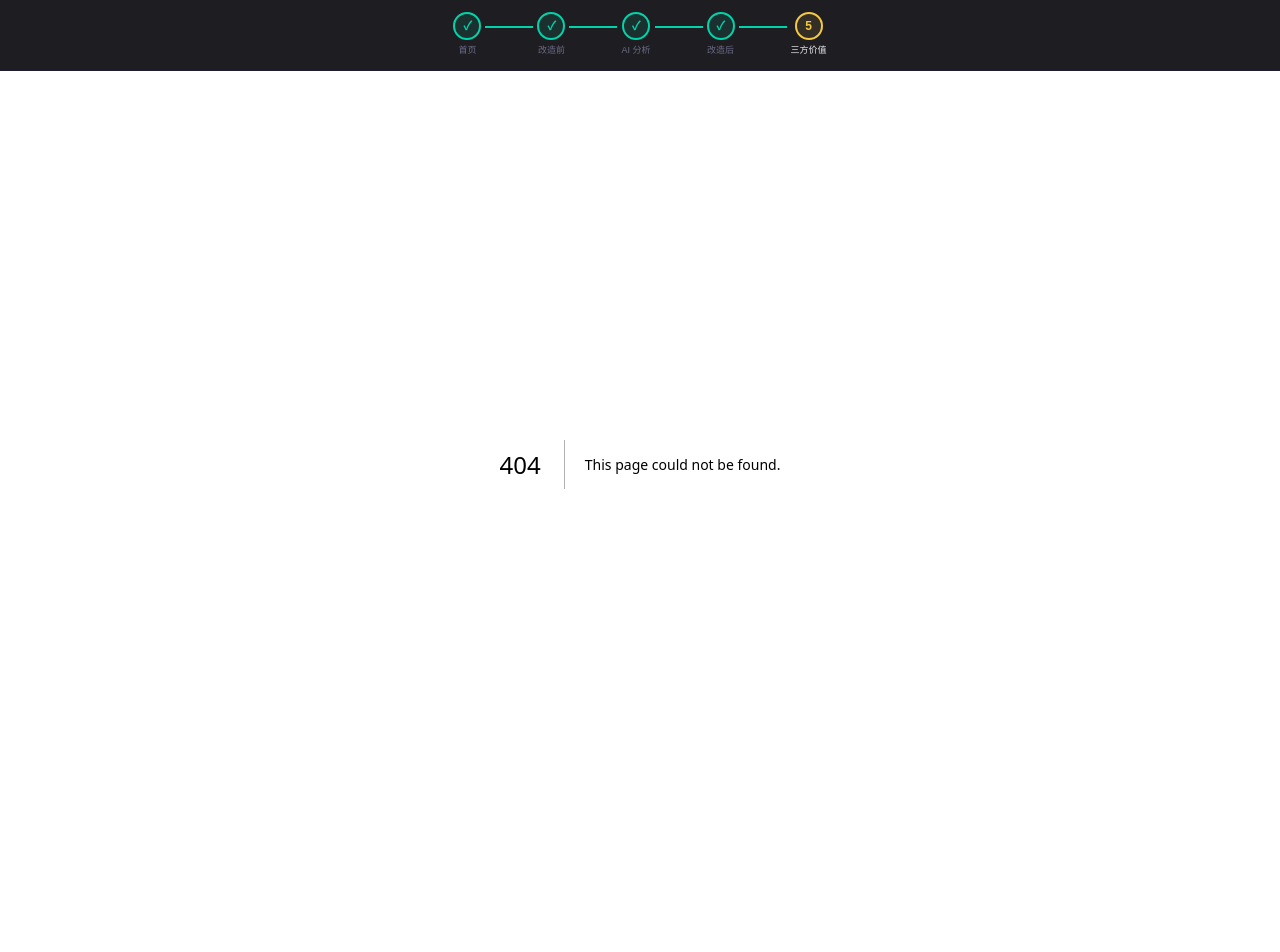
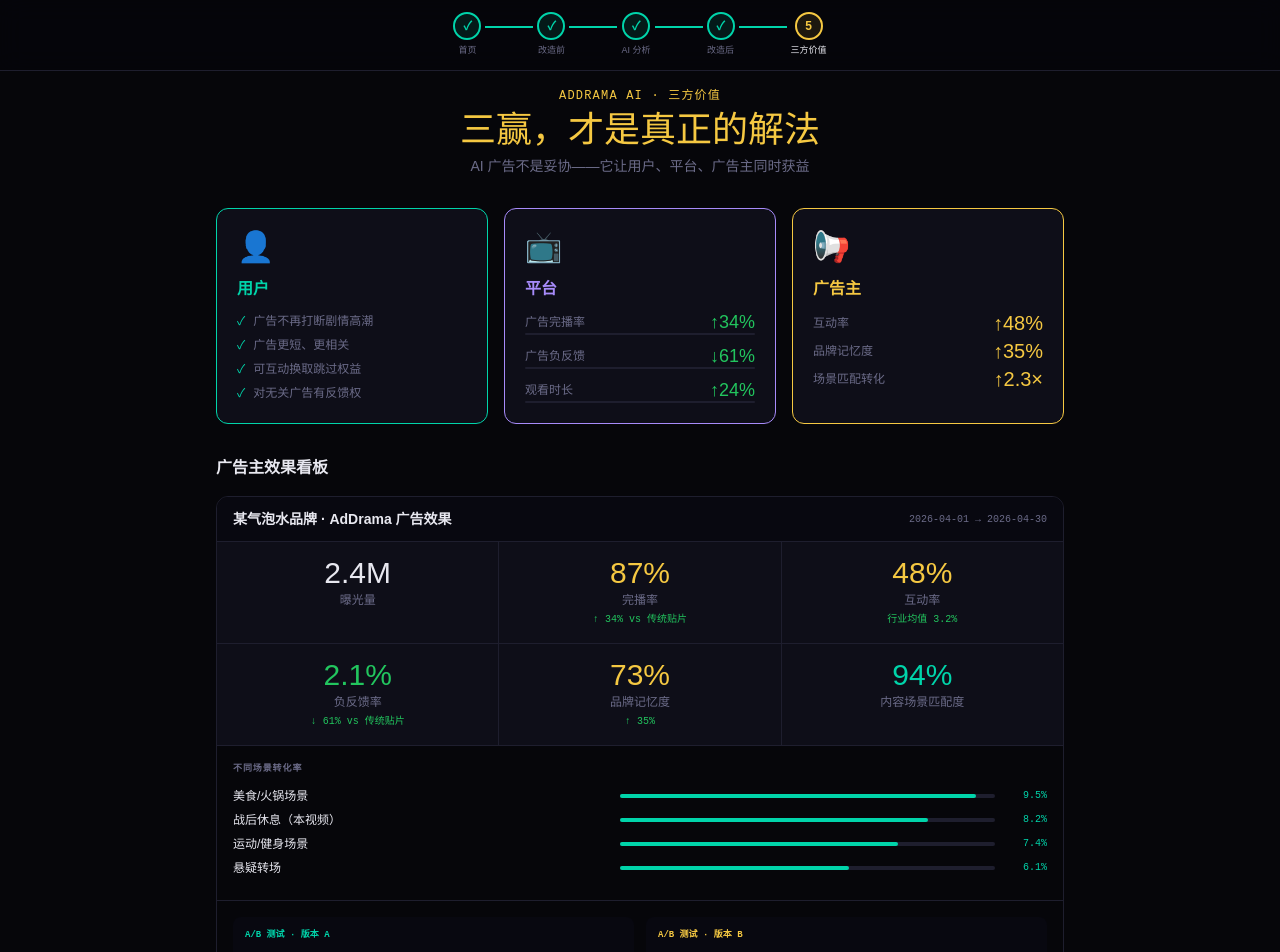
Before and after one commit to Zhongrui-CHEN-0830/addrama, a Next.js app: page /value in a window 1280 px wide. Before the commit this address had no page. Shown: the top 952 px of the page. Before the commit the page ends 864 px from the top, so only its background shows below. Built offline with nearby package versions, Linux system fonts and the light colour scheme.

Commit message:
feat: implement /value page with three-party metrics

```diff
--- /dev/null
+++ b/app/value/page.tsx
@@ -0,0 +1,124 @@
+'use client'
+
+import { useRouter } from 'next/navigation'
+import { motion } from 'framer-motion'
+import AdvertiserDashboard from '@/components/AdvertiserDashboard'
+
+const USER_BENEFITS = [
+  '广告不再打断剧情高潮',
+  '广告更短、更相关',
+  '可互动换取跳过权益',
+  '对无关广告有反馈权',
+]
+
+const PLATFORM_BENEFITS = [
+  { label: '广告完播率', value: '↑34%' },
+  { label: '广告负反馈', value: '↓61%' },
+  { label: '观看时长', value: '↑24%' },
+]
+
+const ADVERTISER_BENEFITS = [
+  { value: '↑48%', label: '互动率', delta: '行业均值 3.2%' },
+  { value: '↑35%', label: '品牌记忆度', delta: 'vs 传统贴片' },
+  { value: '↑2.3×', label: '场景匹配转化', delta: '精准触达' },
+]
+
+export default function ValuePage() {
+  const router = useRouter()
+
+  return (
+    <main className="min-h-screen p-6 max-w-4xl mx-auto">
+      <motion.div initial={{ opacity: 0 }} animate={{ opacity: 1 }} className="mb-8 text-center">
+        <p className="text-xs font-mono-syne tracking-widest mb-2" style={{ color: 'var(--gold)' }}>
+          ADDRAMA AI · 三方价值
+        </p>
+        <h2 className="font-display text-4xl mb-2" style={{ color: 'var(--gold)', lineHeight: 1 }}>
+          三赢，才是真正的解法
+        </h2>
+        <p className="text-sm" style={{ color: 'var(--muted)' }}>
+          AI 广告不是妥协——它让用户、平台、广告主同时获益
+        </p>
+      </motion.div>
+
+      {/* Three party cards */}
+      <div className="grid grid-cols-3 gap-4 mb-8">
+        {/* User */}
+        <motion.div
+          initial={{ opacity: 0, y: 20 }} whileInView={{ opacity: 1, y: 0 }} viewport={{ once: true }}
+          className="rounded-xl p-5" style={{ background: 'var(--surface)', border: '1px solid var(--teal)' }}
+        >
+          <div className="text-3xl mb-3">👤</div>
+          <h3 className="font-bold mb-3" style={{ color: 'var(--teal)' }}>用户</h3>
+          <ul className="space-y-2">
+            {USER_BENEFITS.map(b => (
+              <li key={b} className="text-xs flex items-start gap-2" style={{ color: 'var(--muted)' }}>
+                <span style={{ color: 'var(--teal)' }}>✓</span>{b}
+              </li>
+            ))}
+          </ul>
+        </motion.div>
+
+        {/* Platform */}
+        <motion.div
+          initial={{ opacity: 0, y: 20 }} whileInView={{ opacity: 1, y: 0 }} viewport={{ once: true }} transition={{ delay: 0.1 }}
+          className="rounded-xl p-5" style={{ background: 'var(--surface)', border: '1px solid var(--purple)' }}
+        >
+          <div className="text-3xl mb-3">📺</div>
+          <h3 className="font-bold mb-3" style={{ color: 'var(--purple)' }}>平台</h3>
+          <div className="space-y-3">
+            {PLATFORM_BENEFITS.map(b => (
+              <div key={b.label}>
+                <div className="flex justify-between items-center mb-0.5">
+                  <span className="text-xs" style={{ color: 'var(--muted)' }}>{b.label}</span>
+                  <span className="font-display text-lg" style={{ color: 'var(--green)', lineHeight: 1 }}>{b.value}</span>
+                </div>
+                <div className="h-0.5 rounded-full" style={{ background: 'var(--border)' }} />
+              </div>
+            ))}
+          </div>
+        </motion.div>
+
+        {/* Advertiser */}
+        <motion.div
+          initial={{ opacity: 0, y: 20 }} whileInView={{ opacity: 1, y: 0 }} viewport={{ once: true }} transition={{ delay: 0.2 }}
+          className="rounded-xl p-5" style={{ background: 'var(--surface)', border: '1px solid var(--gold)' }}
+        >
+          <div className="text-3xl mb-3">📢</div>
+          <h3 className="font-bold mb-3" style={{ color: 'var(--gold)' }}>广告主</h3>
+          <div className="space-y-2">
+            {ADVERTISER_BENEFITS.map(b => (
+              <div key={b.label} className="flex justify-between items-center">
+                <span className="text-xs" style={{ color: 'var(--muted)' }}>{b.label}</span>
+                <span className="font-display text-xl" style={{ color: 'var(--gold)', lineHeight: 1 }}>{b.value}</span>
+              </div>
+            ))}
+          </div>
+        </motion.div>
+      </div>
+
+      {/* Advertiser dashboard */}
+      <motion.div
+        initial={{ opacity: 0 }} whileInView={{ opacity: 1 }} viewport={{ once: true }}
+        className="mb-8"
+      >
+        <h3 className="font-bold mb-4" style={{ color: 'var(--text)' }}>广告主效果看板</h3>
+        <AdvertiserDashboard />
+      </motion.div>
+
+      {/* Restart */}
+      <motion.div
+        initial={{ opacity: 0 }} whileInView={{ opacity: 1 }} viewport={{ once: true }}
+        className="text-center py-8"
+      >
+        <p className="text-sm mb-4" style={{ color: 'var(--muted)' }}>上传不同视频，体验 AI 如何适应不同场景</p>
+        <button
+          onClick={() => router.push('/')}
+          className="px-8 py-3 rounded-xl font-bold text-sm transition-all hover:opacity-80"
+          style={{ background: 'var(--teal-dim)', border: '1px solid var(--teal)', color: 'var(--teal)' }}
+        >
+          重新上传视频 →
+        </button>
+      </motion.div>
+    </main>
+  )
+}
```
